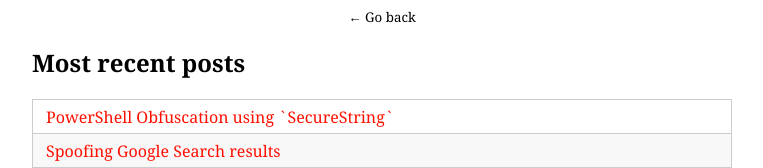
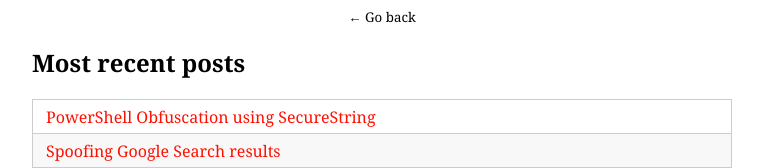
Before and after one commit to wietze/wietze.github.io, a Jekyll site: the page built from _posts/2019-01-07-spoofing-google-search-results.md, in a window 1280 px wide and 900 px high, scrolled down 2687 px. Shown: the part 732-900 px from the top of the window, without its empty margins (258-1021 px from the left). Built offline with Jekyll 4.4.1, drawn with Linux system fonts in a browser that asks for light colours.

Commit message:
Removing markdown tags from post titles

```diff
--- a/_layouts/post.html
+++ b/_layouts/post.html
@@ -61,7 +61,7 @@
             <h2>Most recent posts</h2>
             <table>{% for post in site.posts limit:5 %}
                 <tr>
-                    <td><a href="{{ post.url }}">{{ post.title }}</a></td>
+                    <td><a href="{{ post.url }}">{{ post.title | markdownify | strip_html | smartify }}</a></td>
                 </tr>{% endfor %}
             </table>
         </footer>
--- a/blog_index.html
+++ b/blog_index.html
@@ -28,7 +28,7 @@ permalink: blog/index.html
                     {% for post in site.posts %}
                     <tr style="cursor: pointer;" onclick="document.location='{{ post.url }}';">
                         <td style="width: 120px; font-style: italic">{{ post.date | date: "%Y-%m-%d" }}</td>
-                        <td>{{ post.title }}</td>
+                        <td>{{ post.title | markdownify | strip_html | smartify }}</td>
                     </tr>
                     {% endfor %}
                 </tbody>
--- a/index.html
+++ b/index.html
@@ -283,7 +283,7 @@
         {% for post in site.posts %}
         <tr style="cursor: pointer;" onclick="document.location='{{ post.url }}';">
           <td style="width: 120px; font-style: italic">{{ post.date | date: "%Y-%m-%d" }}</td>
-          <td>{{ post.title }}</td>
+          <td>{{ post.title | markdownify | strip_html | smartify }}</td>
         </tr>
         {% endfor %}
       </tbody>
```
